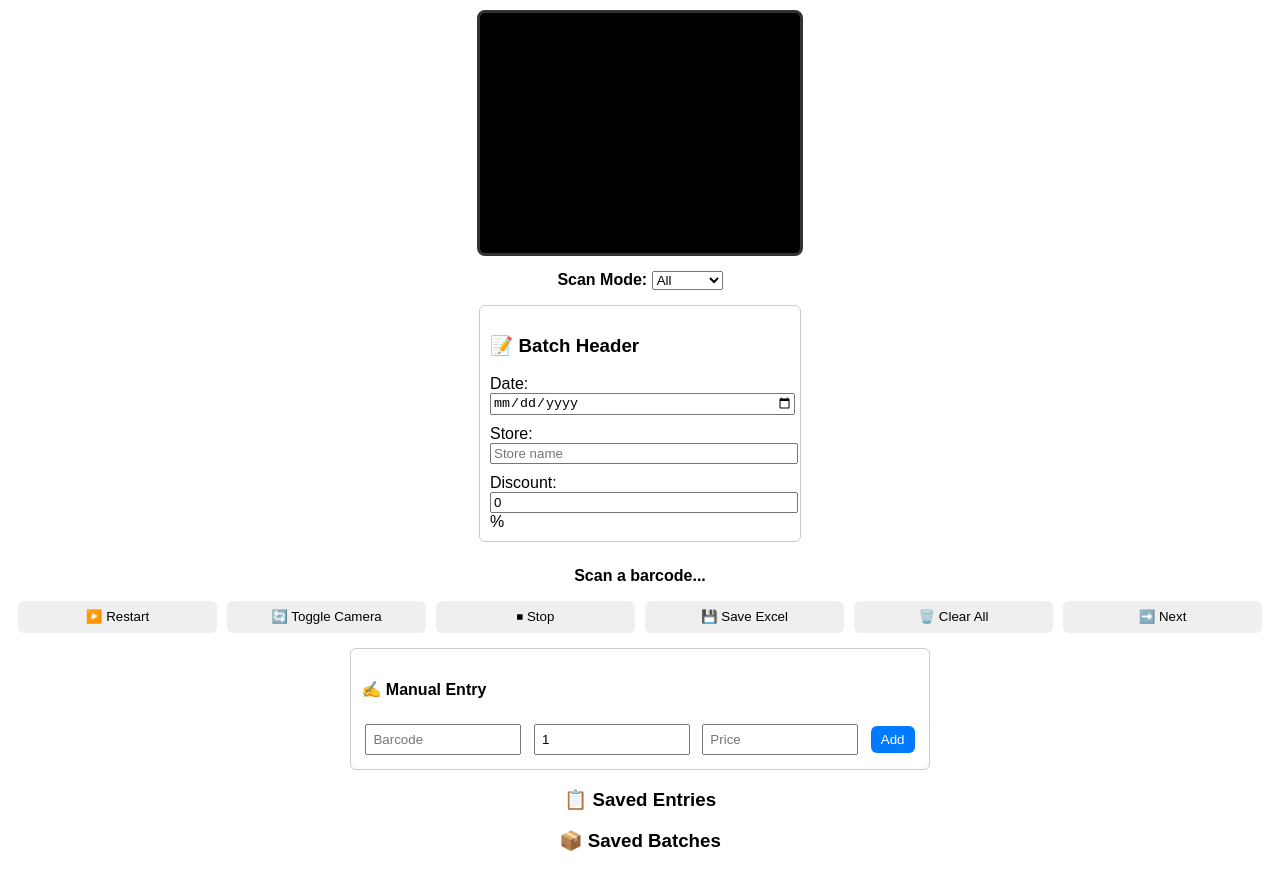
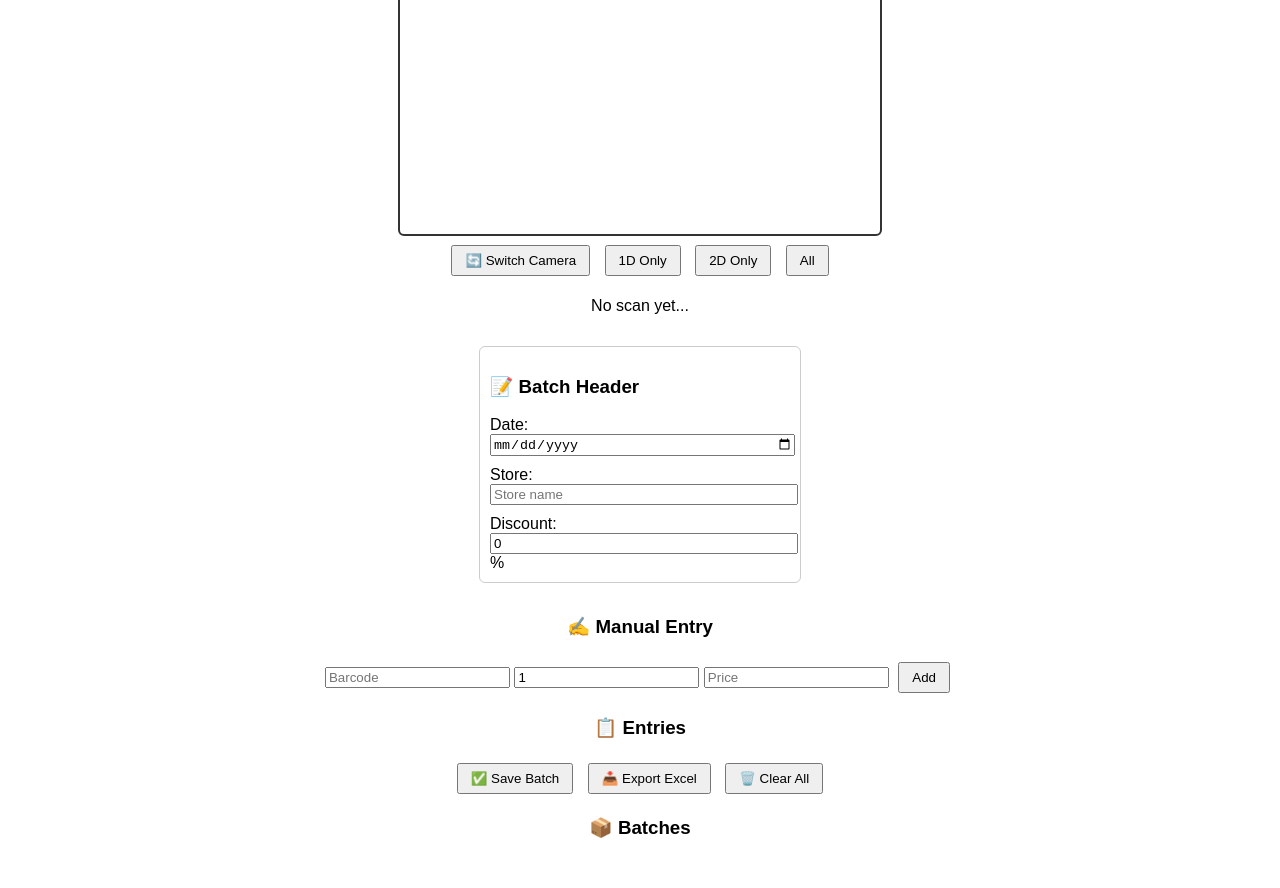
Before and after one commit to chad1991/scan-code, a plain HTML site: page index.html in a window 1280 px wide. Shown: the part 76-964 px from the top of the page. After the commit the page ends 935 px from the top, so only its background shows below. Drawn offline with Linux system fonts and the light colour scheme.

Commit message:
Update index.html

```diff
--- a/index.html
+++ b/index.html
@@ -1,103 +1,67 @@
 <!DOCTYPE html>
 <html lang="en">
 <head>
-  <meta charset="UTF-8" />
-  <meta name="viewport" content="width=device-width, initial-scale=1" />
-  <title>📷 Barcode Scanner Logsheet</title>
-
-  <!-- Quagga (1D) -->
+  <meta charset="UTF-8">
+  <meta name="viewport" content="width=device-width, initial-scale=1.0">
+  <title>Barcode Scanner</title>
+  <style>
+    body { font-family: Arial, sans-serif; text-align: center; margin: 20px; }
+    #cameraPreview { width: 100%; max-width: 480px; border: 2px solid #333; border-radius: 6px; }
+    ul { list-style: none; padding: 0; }
+    li { margin: 5px 0; }
+    button { margin: 5px; padding: 6px 12px; }
+  </style>
+  <script src="https://cdnjs.cloudflare.com/ajax/libs/xlsx/0.18.5/xlsx.full.min.js"></script>
+  <script src="https://unpkg.com/@zxing/library@latest"></script>
   <script src="https://cdnjs.cloudflare.com/ajax/libs/quagga/0.12.1/quagga.min.js"></script>
-  <!-- ZXing (2D/QR & many formats) -->
-  <script src="https://cdn.jsdelivr.net/npm/@zxing/library@0.18.6/umd/index.min.js"></script>
-  <!-- SheetJS -->
-  <script src="https://cdnjs.cloudflare.com/ajax/libs/xlsx/0.18.5/xlsx.full.min.js"></script>
-
-  <style>
-    body { font-family: Arial, sans-serif; padding: 10px; text-align: center; }
-    #cameraPreview {
-      width: 320px;
-      height: 240px;
-      border: 3px solid #333;
-      border-radius: 8px;
-      background: black;
-      margin: 15px auto;
-      display: block;
-    }
-    #result { margin-top: 10px; font-weight: bold; }
-    .actions { display: flex; gap: 10px; margin-top: 10px; flex-wrap: wrap; justify-content: center; }
-    .actions button { flex: 1; min-width: 120px; padding: 8px; border-radius: 6px; border: none; cursor: pointer; }
-    #entriesList { list-style: none; padding: 0; margin-top: 15px; text-align: left; }
-    #entriesList li { margin: 6px 0; padding: 6px; background: #f9f9f9; border-radius: 6px; cursor: pointer; }
-    #manualForm { margin-top: 15px; padding: 10px; border: 1px solid #ccc; border-radius: 6px; display: inline-block; text-align: left; }
-    #manualForm input { padding: 6px; margin: 4px; width: 140px; }
-    #manualForm button { padding: 6px 10px; margin: 4px; border: none; border-radius: 6px; cursor: pointer;
-      background: #007bff; color: white; }
-    #batchesList { list-style: none; padding: 0; margin-top: 15px; text-align: left; }
-    #batchesList li { margin: 6px 0; padding: 6px; background: #eef; border-radius: 6px; }
-    #batchesList button { padding: 2px 6px; margin-left: 10px; }
-  </style>
 </head>
 <body>
   <h2>📷 Barcode Scanner</h2>
 
-  <!-- Camera Preview Only -->
-  <video id="cameraPreview" autoplay playsinline muted></video>
+  <!-- Camera preview -->
+  <video id="cameraPreview" autoplay playsinline></video>
 
-  <!-- Scan Mode Selector -->
-  <div style="margin-top:10px;">
-    <label><strong>Scan Mode:</strong></label>
-    <select id="scanModeSelect" onchange="switchMode(this.value)">
-      <option value="1d">1D Only</option>
-      <option value="2d">2D Only</option>
-      <option value="all" selected>All</option>
-    </select>
-  </div>
-  <div id="headerInclude"></div>
-
-<script>
-  fetch("header.html")
-    .then(res => res.text())
-    .then(data => {
-      document.getElementById("headerInclude").innerHTML = data;
-      loadHeaderFromStorage();
-    });
-</script>
-
-
-  <p id="result">Scan a barcode...</p>
-
-  <div class="actions">
-    <button type="button" onclick="startScanner()">▶️ Restart</button>
-    <button type="button" onclick="toggleCamera()">🔄 Toggle Camera</button>
-    <button type="button" onclick="stopScanner()">⏹ Stop</button>
-    <button type="button" onclick="downloadExcel()">💾 Save Excel</button>
-    <button type="button" onclick="clearHistory()">🗑️ Clear All</button>
-    <button type="button" onclick="nextBatch()">➡️ Next</button>
+  <div>
+    <button onclick="toggleCamera()">🔄 Switch Camera</button>
+    <button onclick="switchMode('1d')">1D Only</button>
+    <button onclick="switchMode('2d')">2D Only</button>
+    <button onclick="switchMode('all')">All</button>
   </div>
 
-  <!-- Success & Error Beep Sounds -->
-  <audio id="beepSuccess" src="https://actions.google.com/sounds/v1/cartoon/wood_plank_flicks.ogg" preload="auto"></audio>
-  <audio id="beepError" src="https://actions.google.com/sounds/v1/alarms/beep_short.ogg" preload="auto"></audio>
+  <!-- Scan result -->
+  <p id="result">No scan yet...</p>
 
-  <!-- Manual input form -->
-  <div id="manualForm">
-    <h4>✍️ Manual Entry</h4>
-    <input type="text" id="manualBarcode" placeholder="Barcode" />
-    <input type="number" id="manualQty" placeholder="Qty" min="1" value="1" />
-    <input type="number" id="manualPrice" placeholder="Price" step="0.01" />
-    <button onclick="addManualEntry()">Add</button>
-  </div>
+  <!-- Sounds -->
+  <audio id="beepSuccess" src="https://actions.google.com/sounds/v1/cartoon/wood_plank_flicks.ogg"></audio>
+  <audio id="beepError" src="https://actions.google.com/sounds/v1/cartoon/cartoon_boing.ogg"></audio>
 
-  <h3>📋 Saved Entries</h3>
+  <!-- Header form include -->
+  <div id="headerContainer"></div>
+  <script>
+    fetch("header.html").then(r => r.text()).then(html => {
+      document.getElementById("headerContainer").innerHTML = html;
+    });
+  </script>
+
+  <!-- Manual entry -->
+  <h3>✍️ Manual Entry</h3>
+  <input type="text" id="manualBarcode" placeholder="Barcode">
+  <input type="number" id="manualQty" value="1" min="1">
+  <input type="number" id="manualPrice" placeholder="Price">
+  <button onclick="addManualEntry()">Add</button>
+
+  <!-- Entries list -->
+  <h3>📋 Entries</h3>
   <ul id="entriesList"></ul>
 
-  <h3>📦 Saved Batches</h3>
+  <button onclick="nextBatch()">✅ Save Batch</button>
+  <button onclick="downloadExcel()">📥 Export Excel</button>
+  <button onclick="clearHistory()">🗑️ Clear All</button>
+
+  <!-- Batches list -->
+  <h3>📦 Batches</h3>
   <ul id="batchesList"></ul>
 
   <script src="script.js"></script>
-  <script>
-    // Restore scan mode
-    document.getElementById("scanModeSelect").value = localStorage.getItem("scanMode") || "all";
-  </script>
 </body>
 </html>
```
